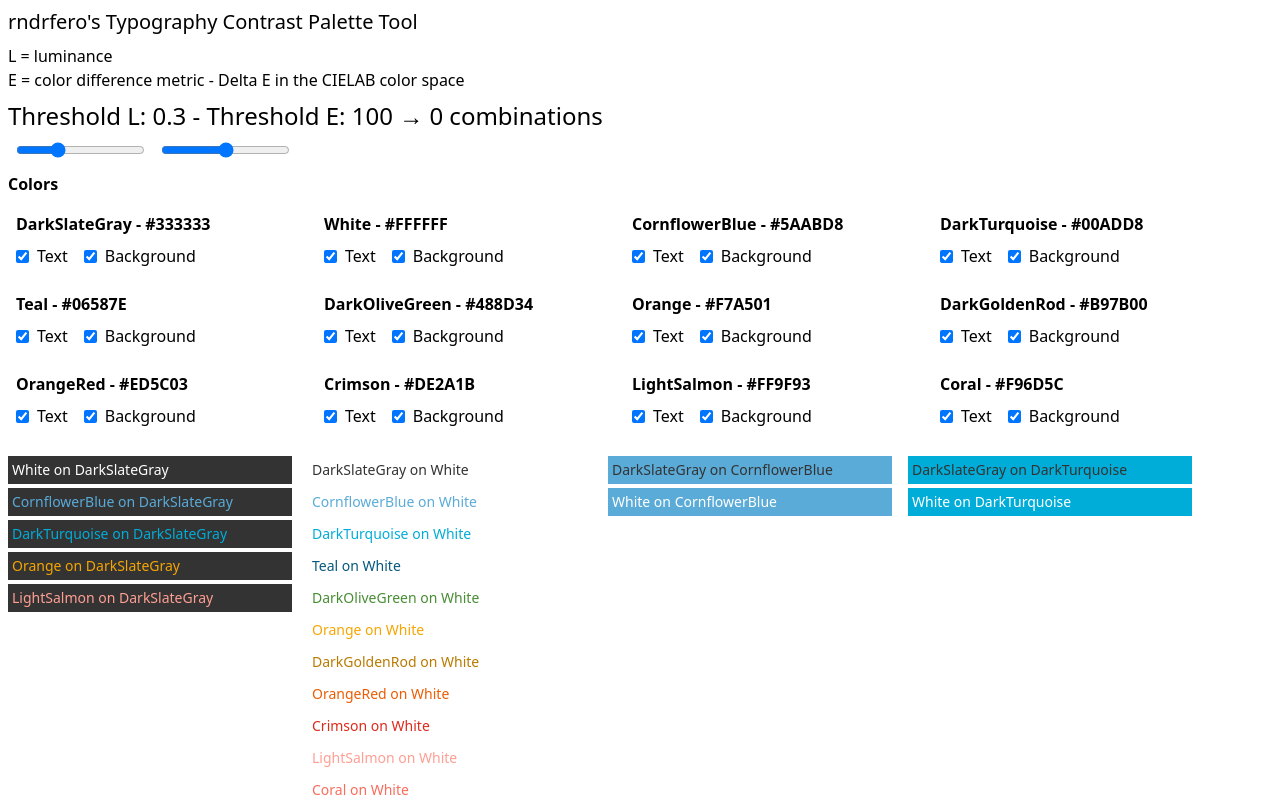
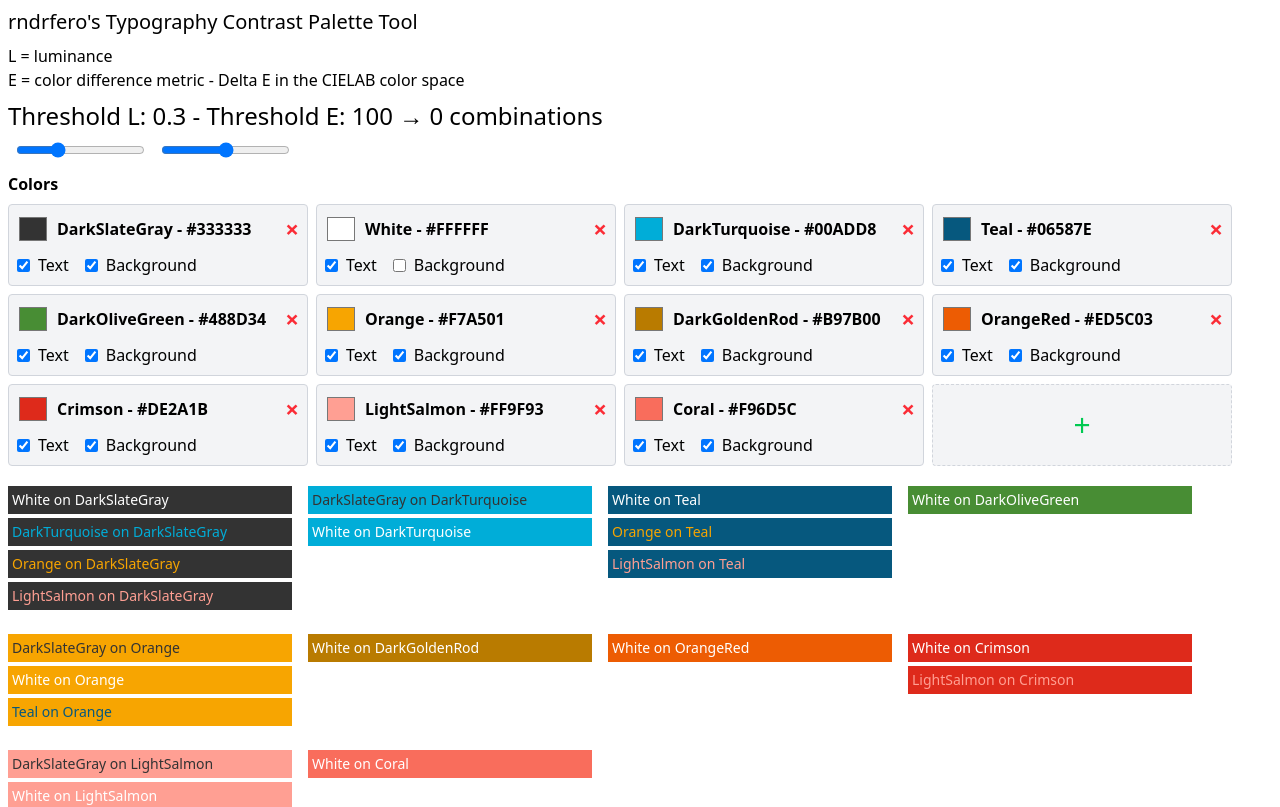
Before and after one commit to rndrfero/rndrfero-palette-generator, a Nuxt app: page /palette in a window 1280 px wide. Shown: the top 807 px of the page. Built offline with nearby package versions, Linux system fonts and the light colour scheme.

Commit message:
feat: improve color management UI with add/remove controls

```diff
--- a/pages/palette.vue
+++ b/pages/palette.vue
@@ -47,8 +47,23 @@
     <div class="m-2">
       <div class="font-bold mb-2">Colors</div>
       <div class="flex flex-wrap gap-2">
-        <div v-for="(color, key) in colors" :key="key" class="p-2 w-full max-w-[300px]">
-          <div class="font-bold mb-2">{{ colorName(color.value) }} - {{ color.value }}</div>
+        <div v-for="(color, key) in colors" :key="key" class="p-2 w-full max-w-[300px] border border-gray-300 rounded bg-gray-100">
+          <div class="font-bold mb-2 flex items-center gap-2">
+            <input
+              type="color"
+              v-model="color.value"
+              class="w-8 h-8 rounded cursor-pointer"
+            />
+            {{ colorName(color.value) }} - {{ color.value }}
+            <button
+              @click="removeColor(key)"
+              class="ml-auto text-red-500 hover:text-red-700 text-2xl disabled:opacity-50 disabled:cursor-not-allowed"
+              title="Remove color"
+              :disabled="!canRemoveColors"
+            >
+              ×
+            </button>
+          </div>
           <div class="flex gap-4">
             <label class="flex items-center gap-2">
               <input type="checkbox" v-model="color.isText" />
@@ -59,6 +74,17 @@
               <span>Background</span>
             </label>
           </div>
+        </div>
+
+        <!-- Add new color -->
+        <div class="p-2 w-full max-w-[300px] border border-gray-300 rounded bg-gray-100 border-dashed flex items-center justify-center">
+          <button
+            @click="addColor"
+            class="text-green-500 hover:text-green-700 text-3xl"
+            title="Add random color"
+          >
+            +
+          </button>
         </div>
       </div>
     </div>
@@ -99,18 +125,17 @@ export default {
       thresholdL: 0.3,
       thresholdE: 100,
       colors: [
-        { value: "#333333", isText: true, isBackground: true }, // black
-        { value: "#FFFFFF", isText: true, isBackground: true }, // white
-        { value: "#5AABD8", isText: true, isBackground: true }, // blue
-        { value: "#00ADD8", isText: true, isBackground: true }, // blueAlt
-        { value: "#06587E", isText: true, isBackground: true }, // dark
-        { value: "#488D34", isText: true, isBackground: true }, // green
-        { value: "#F7A501", isText: true, isBackground: true }, // yellow
-        { value: "#B97B00", isText: true, isBackground: true }, // yellowAlt
-        { value: "#ED5C03", isText: true, isBackground: true }, // orange
-        { value: "#DE2A1B", isText: true, isBackground: true }, // orangeAlt
-        { value: "#FF9F93", isText: true, isBackground: true }, // pink
-        { value: "#F96D5C", isText: true, isBackground: true }, // pinkAlt
+        { value: "#333333", isText: true, isBackground: true },
+        { value: "#FFFFFF", isText: true, isBackground: false },
+        { value: "#00ADD8", isText: true, isBackground: true },
+        { value: "#06587E", isText: true, isBackground: true },
+        { value: "#488D34", isText: true, isBackground: true },
+        { value: "#F7A501", isText: true, isBackground: true },
+        { value: "#B97B00", isText: true, isBackground: true },
+        { value: "#ED5C03", isText: true, isBackground: true },
+        { value: "#DE2A1B", isText: true, isBackground: true },
+        { value: "#FF9F93", isText: true, isBackground: true },
+        { value: "#F96D5C", isText: true, isBackground: true },
       ]
     };
   },
@@ -121,6 +146,9 @@ export default {
     },
     textColors() {
       return this.colors.filter(({ isText }) => isText);
+    },
+    canRemoveColors() {
+      return this.colors.length >= 4;
     },
     grid() {
       return this.backgroundColors
@@ -164,6 +192,16 @@ export default {
       return calculateDeltaL(col1, col2) > this.thresholdL;
     },
     colorName(color) { return ntc.name(color)[1]; },
+    removeColor(index) {
+      this.colors.splice(index, 1);
+    },
+    addColor() {
+      this.colors.push({
+        value: tinycolor.random().toHexString(),
+        isText: true,
+        isBackground: true
+      });
+    },
   },
 };
 </script>
```
